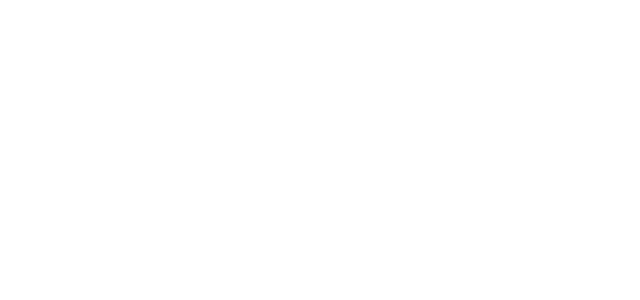
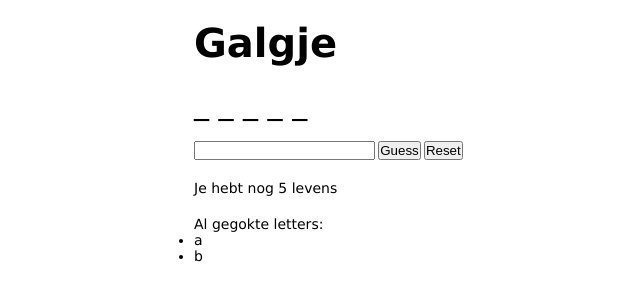
Before and after one commit to rahiedishaak/W1D5-Galgje, a plain HTML site: page index.html in a window 1280 px wide. Shown: the whole page, without its empty margins (46-686 px from the left). Drawn offline with Linux system fonts and the light colour scheme.

Commit message:
adds HTML and CSS

```diff
--- a/index.html
+++ b/index.html
@@ -7,6 +7,20 @@
     <link rel="stylesheet" href="main.css">
 </head>
 <body>
+    <div class="container">
+        <h1>Galgje</h1>
+        <section id="letters">_ _ _ _ _</section>
+        <form id="guessForm">
+            <input type="text" name="letterGuessed" id="letterGuessed">
+            <input type="submit" value="Guess" id="btnGuess">
+            <input type="reset" value="Reset" id="btnReset">
+        </form>
+        <p id="lives">Je hebt nog 5 levens</p>
+        <ul id="lettersGuessed">Al gegokte letters:
+            <li>a</li>
+            <li>b</li>
+        </ul>
+    </div>
 
     <script src="script.js"></script>
 </body>
--- a/main.css
+++ b/main.css
@@ -7,3 +7,36 @@
 html {
     font-size: 62.5%; /* 1rem is nu 10px */
 }
+
+body {
+    font-family: Verdana, sans-serif;
+}
+
+.container {
+    width: 80%;
+    max-width: 80rem;
+    margin: 2rem auto;
+}
+
+h1 {
+    margin-bottom: 2rem;
+    font-size: 4rem;
+}
+
+#letters {
+    margin-bottom: 2rem;
+    font-size: 3rem;
+}
+
+#guessForm {
+    margin-bottom: 2rem;
+}
+
+#lives {
+    margin-bottom: 2rem;
+    font-size: 1.4rem;
+}
+
+#lettersGuessed {
+    font-size: 1.4rem;
+}
```
